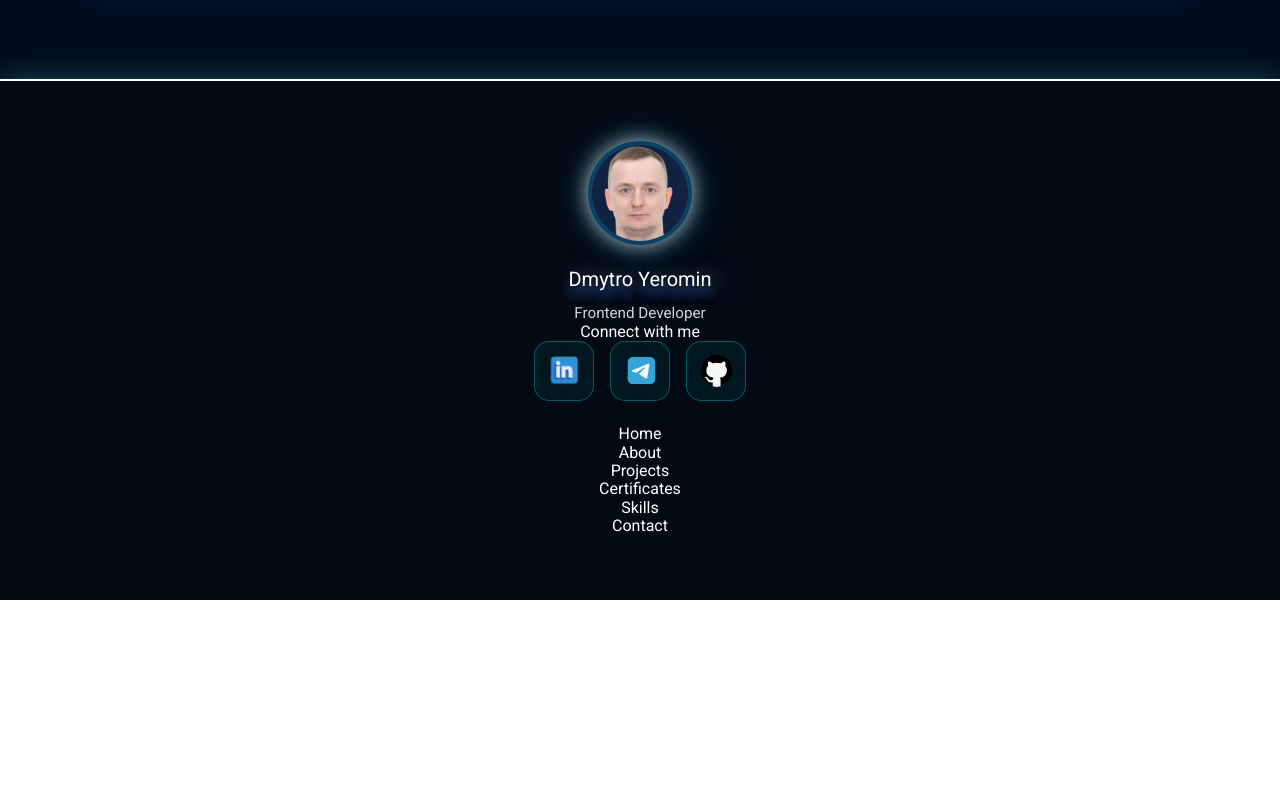
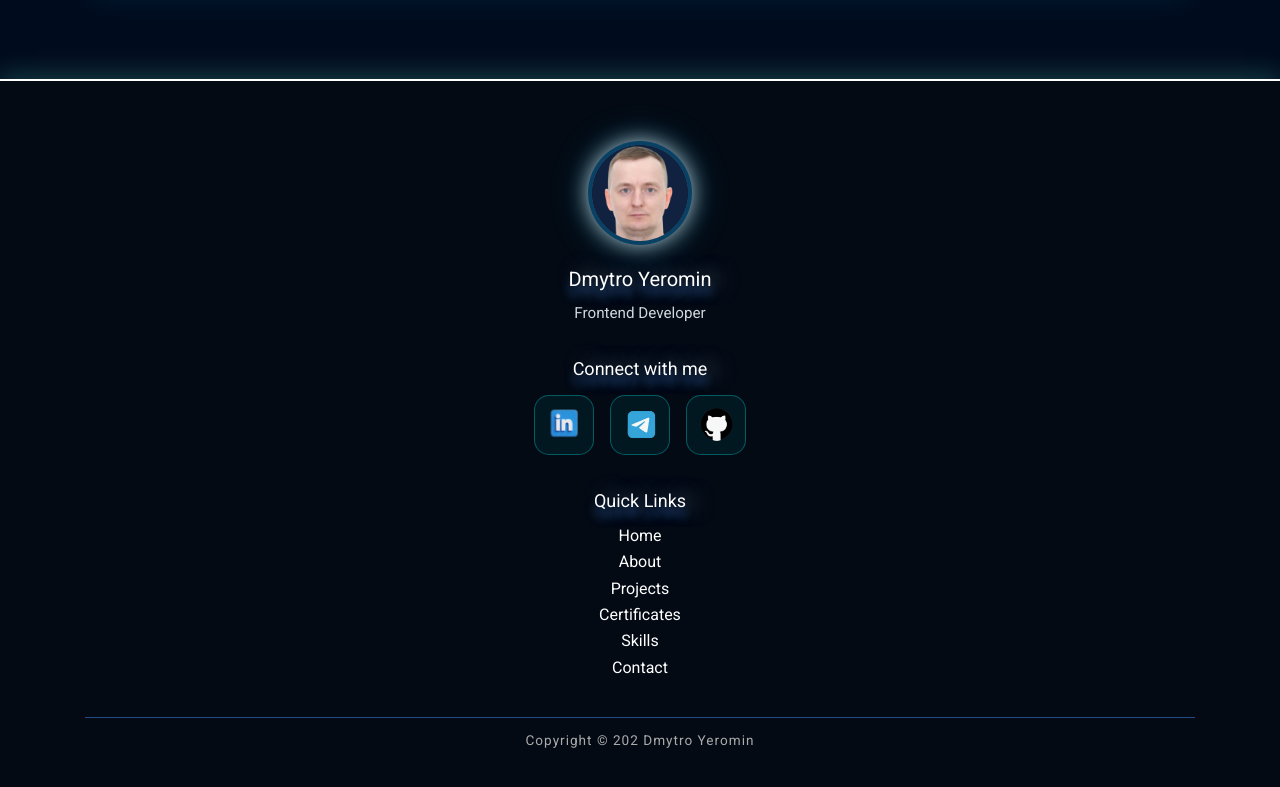
Before and after one commit to Yeromin1/Portfolio, a React (Vite) app: page / in a window 1280 px wide. Shown: the part 5260-6047 px from the top of the page. Before the commit the page ends 5860 px from the top, so only its background shows below. Built offline with nearby package versions, Linux system fonts and the light colour scheme.

Commit message:
Footer-css

```diff
--- a/src/components/Footer/Footer.jsx
+++ b/src/components/Footer/Footer.jsx
@@ -12,6 +12,7 @@ const Footer = () => {
   return (
     <footer className=" bg-[rgb(3,10,20)] text-center shadow-[0_-5px_25px_rgba(100,255,218,0.2)] border-t-2 border-white">
       <div className="container py-16">
+        <div className="grid gap-8">
           <div className="">
             <Motion variant={zoomIn} delay={0.9}>
               <div className="avatar mx-auto w-24 h-24 mb-6">
@@ -27,9 +28,9 @@ const Footer = () => {
           </div>
 
           <div className="">
-          <h4>Connect with me</h4>
+            <h4 className="text-lg title-shadow mb-3">Connect with me</h4>
 
-          <div className="flex gap-4 justify-center mb-6">
+            <div className="flex gap-4 justify-center">
               <Motion delay={0.4}>
                 <a
                   className="w-[60px] h-[60px] bg-[rgba(0,255,255,0.06)] border border-[rgba(0,255,255,0.3)] rounded-[15px] flex justify-center items-center transition duration-300 ease-in-out backdrop-blur-[10px]"
@@ -77,8 +78,16 @@ const Footer = () => {
                 </a>
               </Motion>
             </div>
+          </div>
 
-          <Navigation className="grid" />
+          <div className="mb-10">
+            <h4 className="text-lg title-shadow mb-3">Quick Links</h4>
+            <Navigation className="grid gap-2" />
+          </div>
+        </div>
+
+        <div className="pt-[15px] text-[0.85rem] text-[rgb(170,170,170)] tracking-[1px] border-t border-[rgb(35,75,134)]">
+          <p>Copyright &copy; 202 Dmytro Yeromin</p>
         </div>
       </div>
     </footer>
```
Lines whose indentation alone changed are shown as unchanged.
